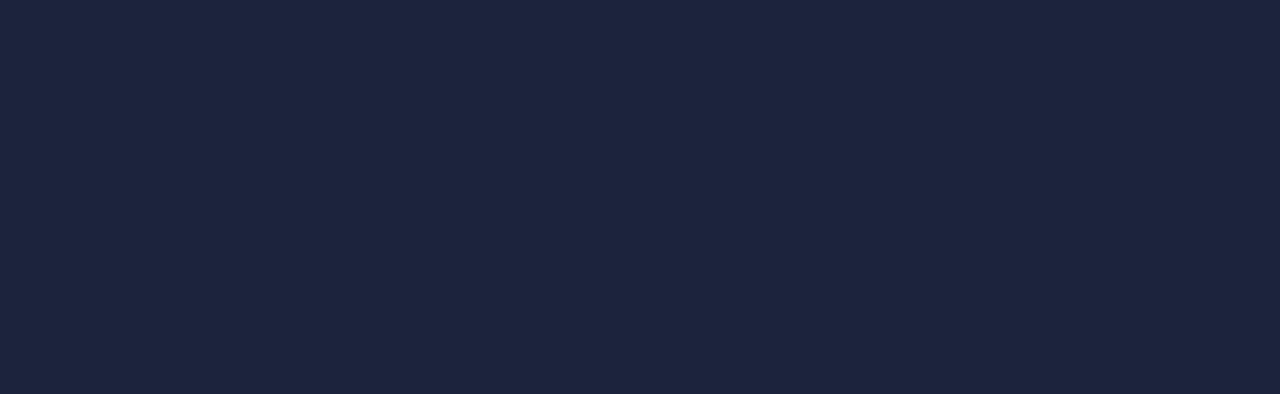
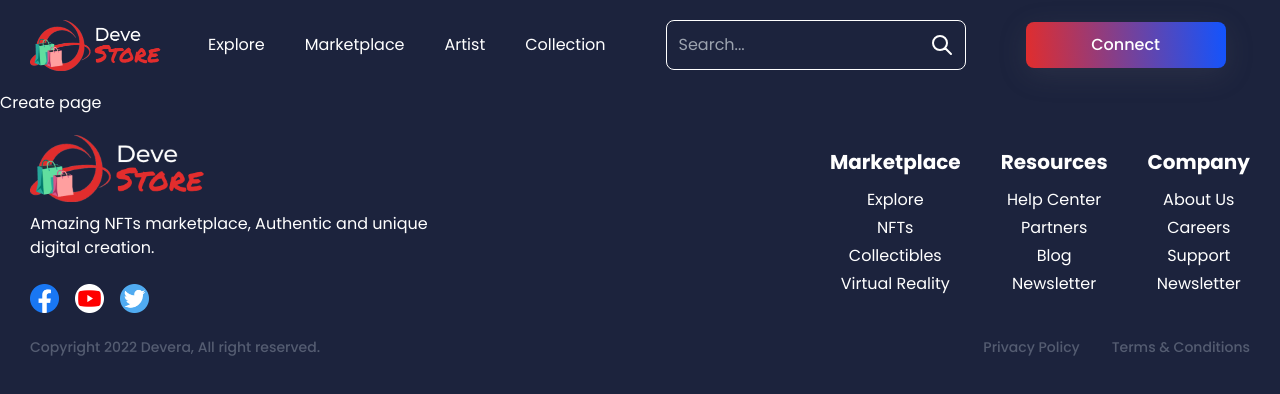
Before and after one commit to hoangloi-nt/DoAn_Devera, a React (Create React App) app in the folder my-app/: page /create in a window 1280 px wide. Before the commit this address had no page. Shown: the top 394 px of the page. Built offline with nearby package versions, Linux system fonts and the light colour scheme; what icon-sdk-js would draw is missing.

Commit message:
update pages

```diff
--- a/my-app/src/App.js
+++ b/my-app/src/App.js
@@ -1,7 +1,10 @@
 import React, { Fragment } from "react";
 import { Route, Routes } from "react-router-dom";
 import Main from "./components/layout/Main";
+import BuyPage from "./pages/BuyPage";
+import CreatePage from "./pages/CreatePage";
 import HomePage from "./pages/HomePage";
+import SellPage from "./pages/SellPage";
 
 const App = () => {
   return (
@@ -9,6 +12,9 @@
       <Routes>
         <Route element={<Main></Main>}>
           <Route path="/" element={<HomePage></HomePage>}></Route>
+          <Route path="/create" element={<CreatePage></CreatePage>}></Route>
+          <Route path="/buy/:nftId" element={<BuyPage></BuyPage>}></Route>
+          <Route path="/sell" element={<SellPage></SellPage>}></Route>
         </Route>
       </Routes>
     </Fragment>
--- /dev/null
+++ b/my-app/src/pages/BuyPage.js
@@ -0,0 +1,7 @@
+import React from "react";
+
+const BuyPage = () => {
+  return <div>Buy Page</div>;
+};
+
+export default BuyPage;
--- /dev/null
+++ b/my-app/src/pages/CreatePage.js
@@ -0,0 +1,7 @@
+import React from "react";
+
+const CreatePage = () => {
+  return <div>Create page</div>;
+};
+
+export default CreatePage;
--- a/my-app/src/pages/HomePage.js
+++ b/my-app/src/pages/HomePage.js
@@ -1,7 +1,6 @@
 import React from "react";
 import { Button } from "../components/button";
 import { Card } from "../components/card";
-import { TopCreators } from "../components/creator";
 import { Pagination } from "../components/pagination";
 
 const HomePage = () => {
@@ -70,8 +69,6 @@
         </div>
         <div className="my-5">{/* <Pagination></Pagination> */}</div>
       </div>
-
-      <TopCreators />
     </div>
   );
 };
--- /dev/null
+++ b/my-app/src/pages/SellPage.js
@@ -0,0 +1,7 @@
+import React from "react";
+
+const SellPage = () => {
+  return <div>Sell Page</div>;
+};
+
+export default SellPage;
```
